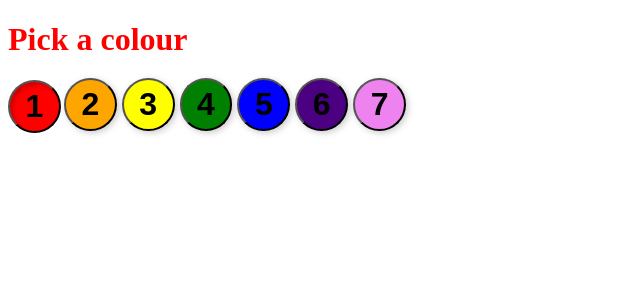
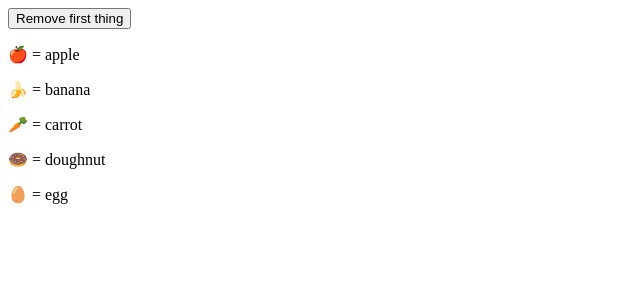
Before and after one commit to j1522158/mono-front, a SvelteKit app: page / in a window 1280 px wide. Shown: the top 300 px of the page, without its empty margins (0-640 px from the left). Built offline with nearby package versions, Linux system fonts and the light colour scheme.

Commit message:
Keyed each blocks

```diff
--- /dev/null
+++ b/src/Thing.svelte
@@ -0,0 +1,17 @@
+<script>
+	const emojis = {
+		apple: '🍎',
+		banana: '🍌',
+		carrot: '🥕',
+		doughnut: '🍩',
+		egg: '🥚'
+	};
+
+	// `name` is updated whenever the prop value changes...
+	let { name } = $props();
+
+	// ...but `emoji` is fixed upon initialisation
+	const emoji = emojis[name];
+</script>
+
+<p>{emoji} = {name}</p>
--- a/src/routes/+page.svelte
+++ b/src/routes/+page.svelte
@@ -1,50 +1,19 @@
 <script>
-	const colors = ['red', 'orange', 'yellow', 'green', 'blue', 'indigo', 'violet'];
-	let selected = $state(colors[0]);
+	import Thing from './../Thing.svelte';
+
+	let things = $state([
+		{ id: 1, name: 'apple' },
+		{ id: 2, name: 'banana' },
+		{ id: 3, name: 'carrot' },
+		{ id: 4, name: 'doughnut' },
+		{ id: 5, name: 'egg' }
+	]);
 </script>
 
-<h1 style="color: {selected}">Pick a colour</h1>
+<button onclick={() => things.shift()}>
+	Remove first thing
+</button>
 
-<div>
-	{#each colors as color, i}
-		<button
-			style="background: {color}"
-			aria-label={color}
-			aria-current={selected === color}
-			onclick={() => selected = color}
-		>{i + 1}</button>
-	{/each}
-</div>
-
-<style>
-	h1 {
-		transition: color 0.2s;
-		font-size: 2rem;
-		font-weight: 700;
-	}
-
-	div {
-		display: grid;
-		grid-template-columns: repeat(7, 1fr);
-		grid-gap: 5px;
-		max-width: 400px;
-	}
-
-	button {
-		aspect-ratio: 1;
-		border-radius: 50%;
-		background: var(--color, #fff);
-		transform: translate(-2px,-2px);
-		filter: drop-shadow(2px 2px 3px rgba(0,0,0,0.2));
-		transition: all 0.1s;
-		color: black;
-		font-weight: 700;
-		font-size: 2rem;
-	}
-
-	button[aria-current="true"] {
-		transform: none;
-		filter: none;
-		box-shadow: inset 3px 3px 4px rgba(0,0,0,0.2);
-	}
-</style>
+{#each things as thing}
+	<Thing name={thing.name} />
+{/each}
```
